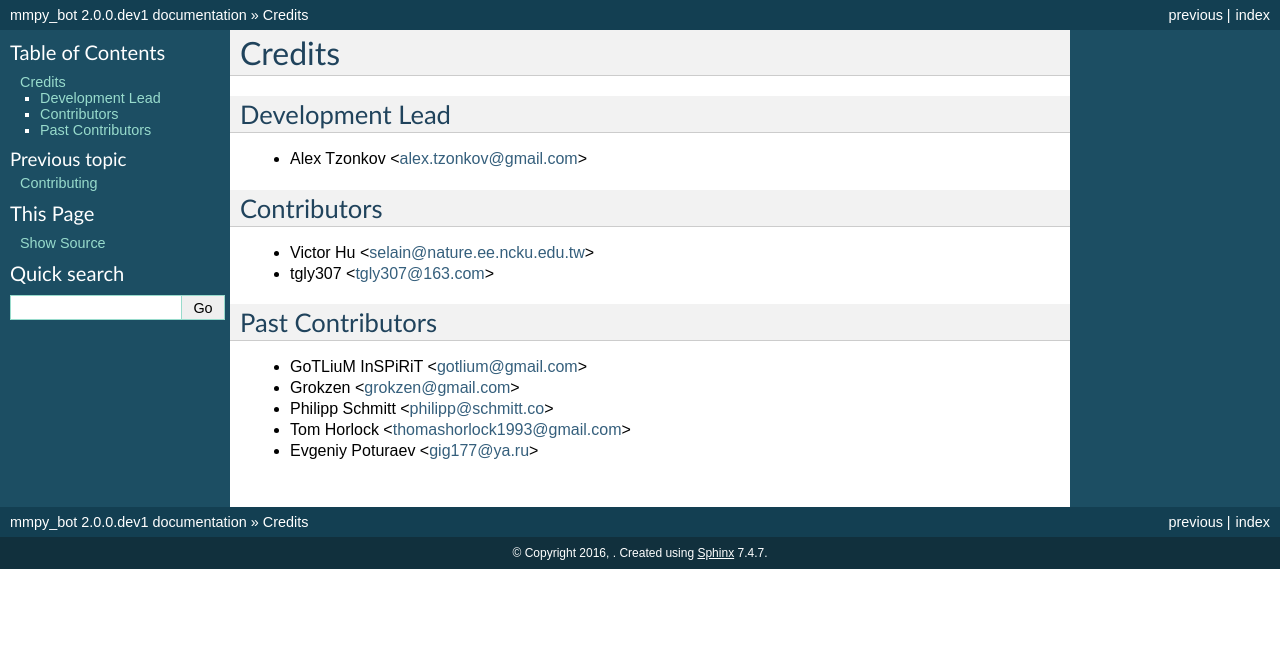
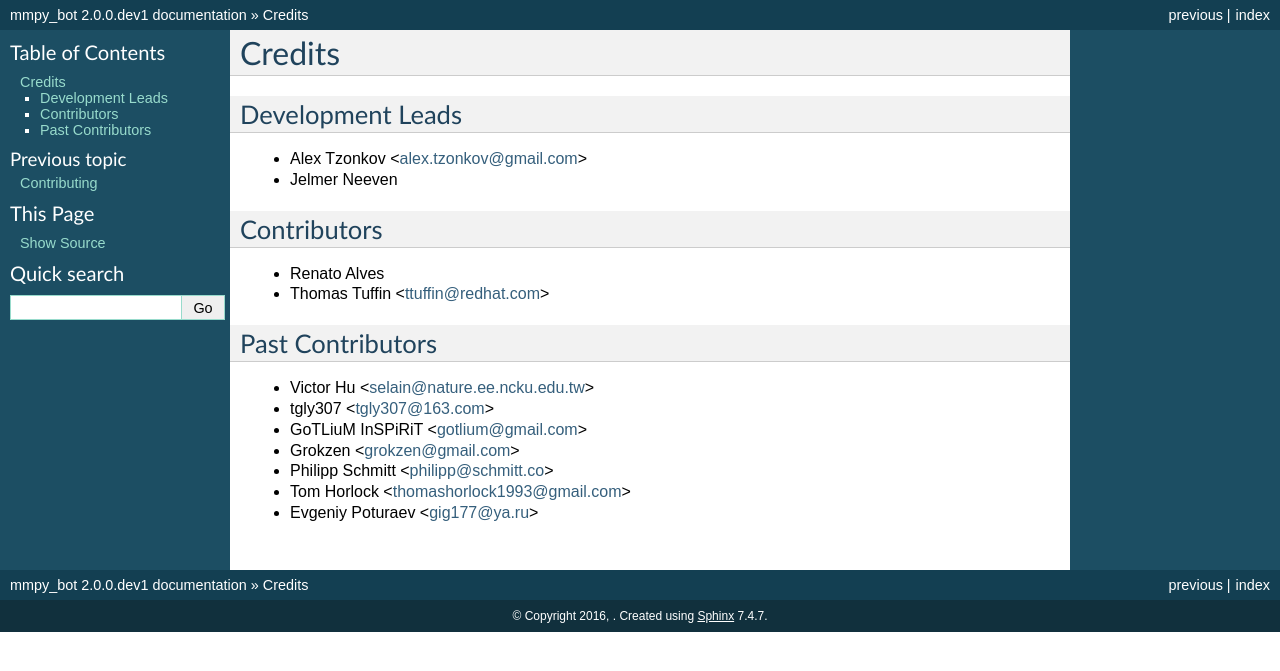
Before and after one commit to attzonko/mmpy_bot, a Sphinx documentation site: the page built from docs/authors.rst, in a window 1280 px wide. Shown: the top 671 px of the page. Built offline with Sphinx 7.4.7, drawn with Linux system fonts in a browser that asks for light colours; pages that are not in the unit, such as notebooks, are missing from menus.

Commit message:
Update index and authors

```diff
--- a/AUTHORS.rst
+++ b/AUTHORS.rst
@@ -2,20 +2,21 @@
 Credits
 =======
 
-Development Lead
-----------------
-
+Development Leads
+-----------------
 * Alex Tzonkov <alex.tzonkov@gmail.com>
+* Jelmer Neeven
 
 Contributors
 ------------
-* Victor Hu <selain@nature.ee.ncku.edu.tw>
-* tgly307 <tgly307@163.com>
+* Renato Alves
+* Thomas Tuffin <ttuffin@redhat.com>
 
 Past Contributors
 ------------------
+* Victor Hu <selain@nature.ee.ncku.edu.tw>
+* tgly307 <tgly307@163.com>
 * GoTLiuM InSPiRiT <gotlium@gmail.com>
-
 * Grokzen <grokzen@gmail.com>
 * Philipp Schmitt <philipp@schmitt.co>
 * Tom Horlock <thomashorlock1993@gmail.com>
```
Also changed, not shown: docs/index.rst (+2 -9 lines).
